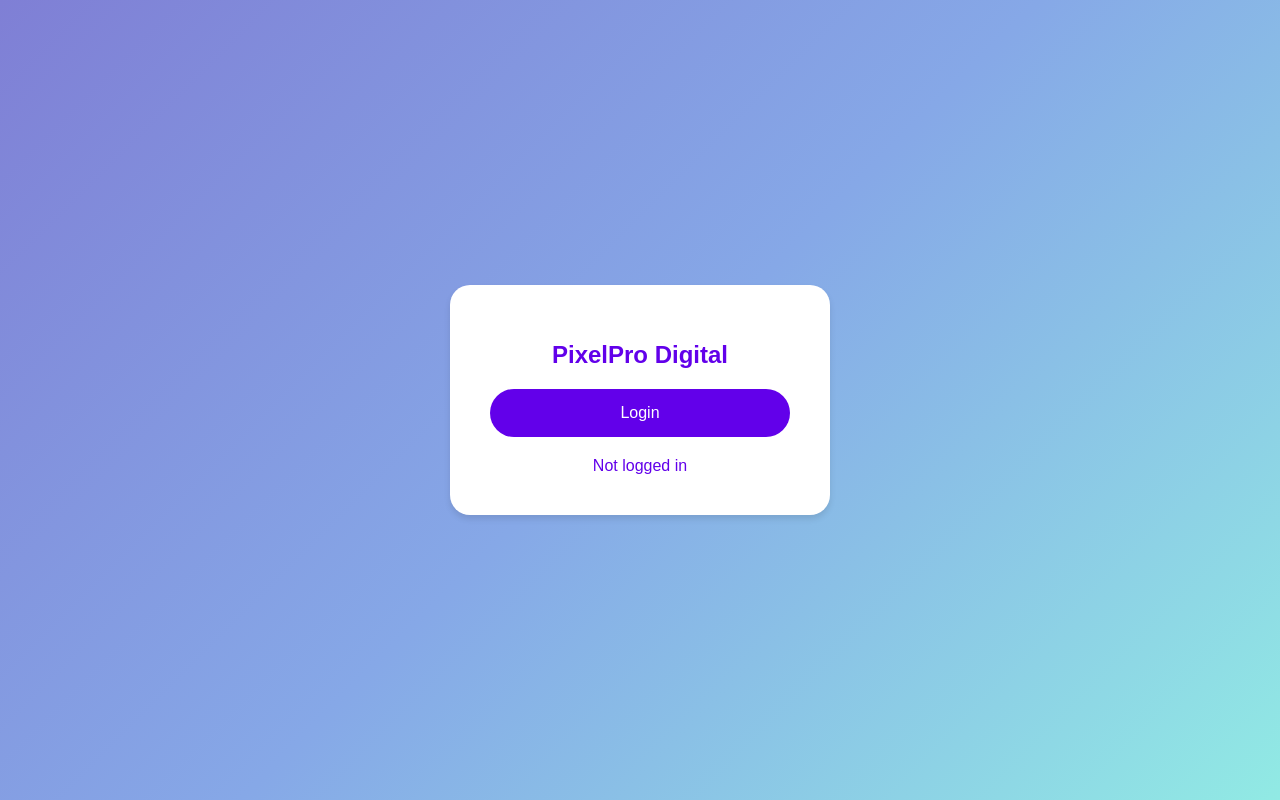
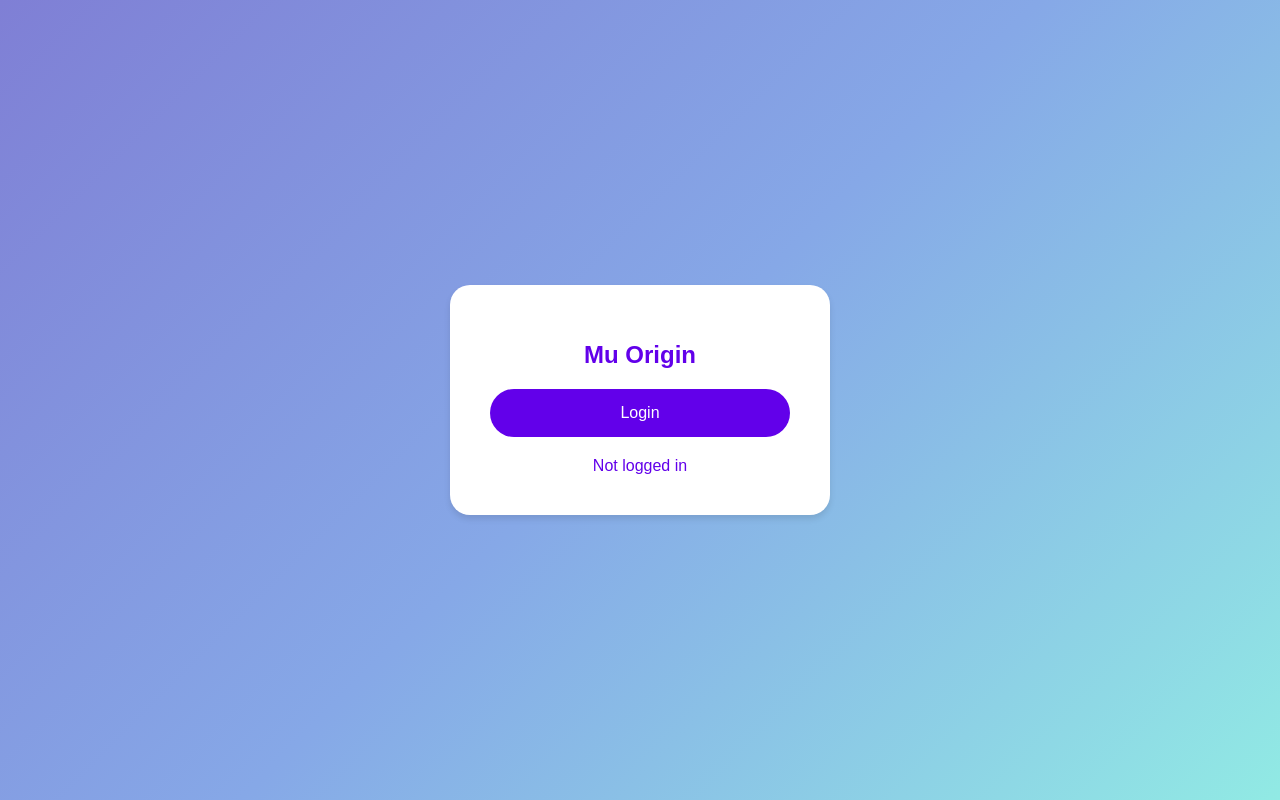
Before and after one commit to Ants-laboratory/cse341-project2, a website: page public/index.html in a window 1280 px wide. Drawn offline with Linux system fonts and the light colour scheme; no server answers.

Commit message:
Re - Redid the Front end

```diff
--- a/public/index.html
+++ b/public/index.html
@@ -9,7 +9,7 @@
 <body>
     <div class="container">
         <div class="logo">
-            <h1>PixelPro Digital</h1>
+            <h1>Mu Origin</h1>
         </div>
         <button id="loginBtn" class="button">Login</button>
         <button id="logoutBtn" class="button" style="display:none;">Logout</button>
```
